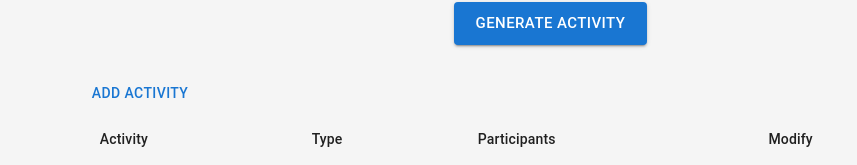
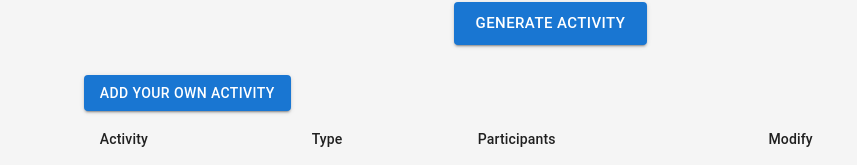
Before and after one commit to Alex-Devonte/BeyondMD, a React (Create React App) app in the folder prompt2/my-app/: page / in a window 1280 px wide. Shown: the part 351-516 px from the top of the page, without its empty margins (42-899 px from the left). Built offline with nearby package versions, Linux system fonts and the light colour scheme; no server answers.

Commit message:
Change button variant and text

```diff
--- a/prompt2/my-app/src/components/Activities.js
+++ b/prompt2/my-app/src/components/Activities.js
@@ -239,7 +239,7 @@ function Activities() {
 
     return (
         <div>
-            <Button onClick={handleOpenAdd}>Add Activity</Button>
+            <Button variant="contained" onClick={handleOpenAdd}>Add your own activity</Button>
             <Table>
                 <TableHead>
                     <TableRow>
```
